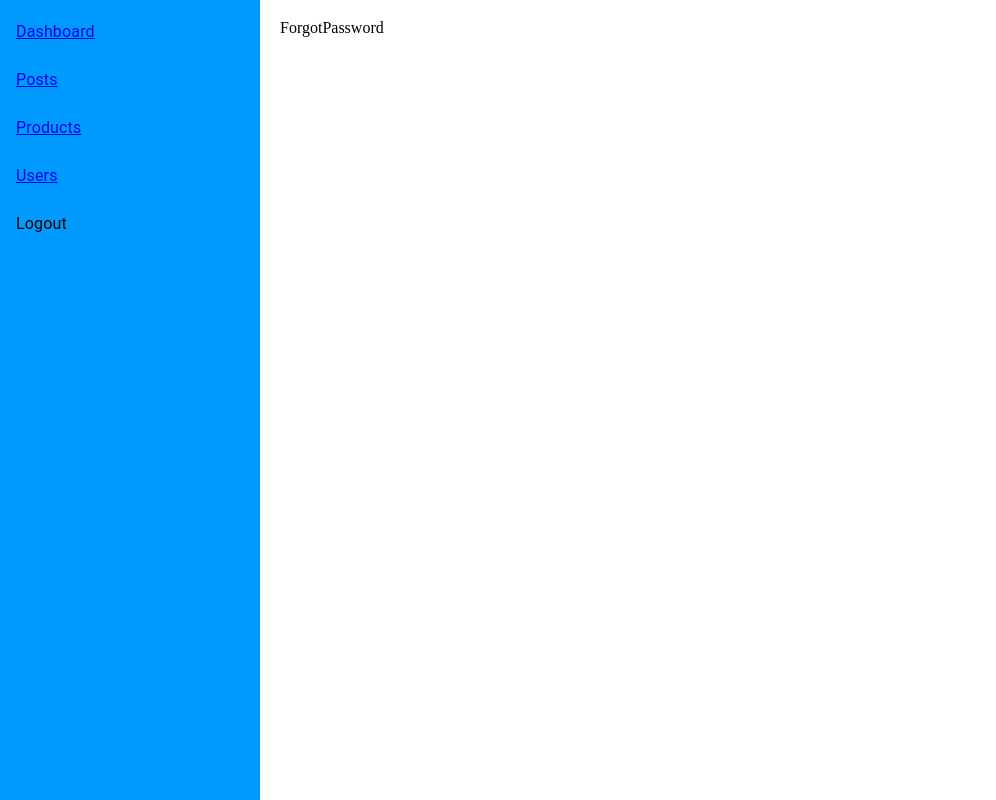
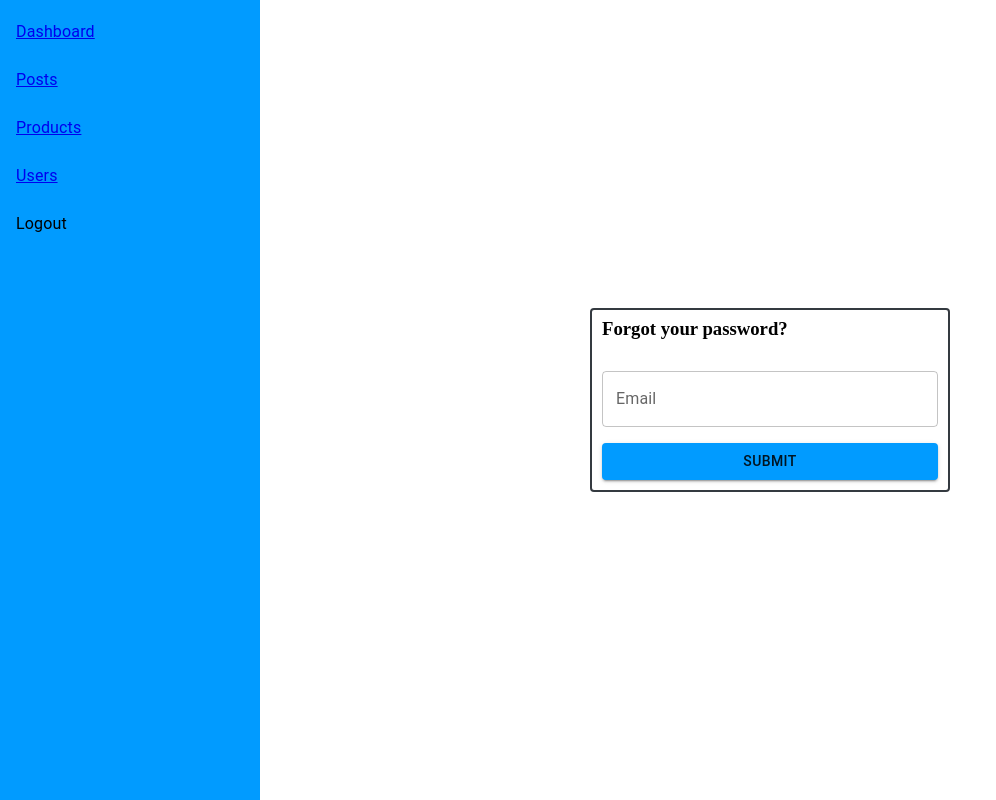
Before and after one commit to erzaosmani/Films_Project, a React (Vite) app: page /ForgotPassword in a window 1280 px wide. Shown: the whole page, without its empty margins (0-996 px from the left). Built offline with nearby package versions, Linux system fonts and the light colour scheme.

Commit message:
added the forgot password form

```diff
--- a/src/pages/ForgotPassword.tsx
+++ b/src/pages/ForgotPassword.tsx
@@ -1,7 +1,49 @@
-import React from 'react'
+import { Box, Button, TextField } from "@mui/material";
+import React from "react";
 
 export const ForgotPassword = () => {
   return (
-    <div>ForgotPassword</div>
-  )
-}
+    <Box
+      sx={{
+        width: "100%",
+        display: "flex",
+        alignItems: "center",
+        justifyContent: "center",
+      }}
+    >
+      <Box
+        sx={{
+          border: 2,
+          borderColor: "secondary.main",
+          borderRadius: 1,
+          padding: "10px",
+          minWidth: 360,
+        }}
+      >
+        <h3>Forgot your password?</h3>
+
+        <Box
+          component="form"
+          sx={{
+            display: "flex",
+            flexDirection: "column",
+            marginTop: 4,
+          }}
+          noValidate
+          autoComplete="off"
+        >
+          <TextField
+            id="email"
+            label="Email"
+            variant="outlined"
+            sx={{ marginBottom: 2 }}
+          />
+
+          <Button type="submit" variant="contained">
+            Submit
+          </Button>
+        </Box>
+      </Box>
+    </Box>
+  );
+};
```
